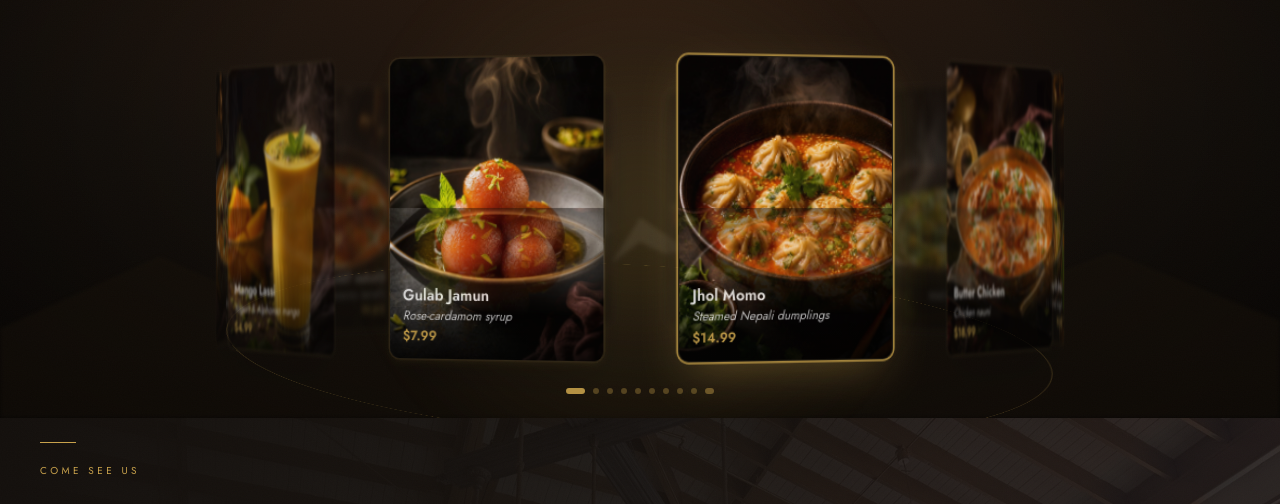
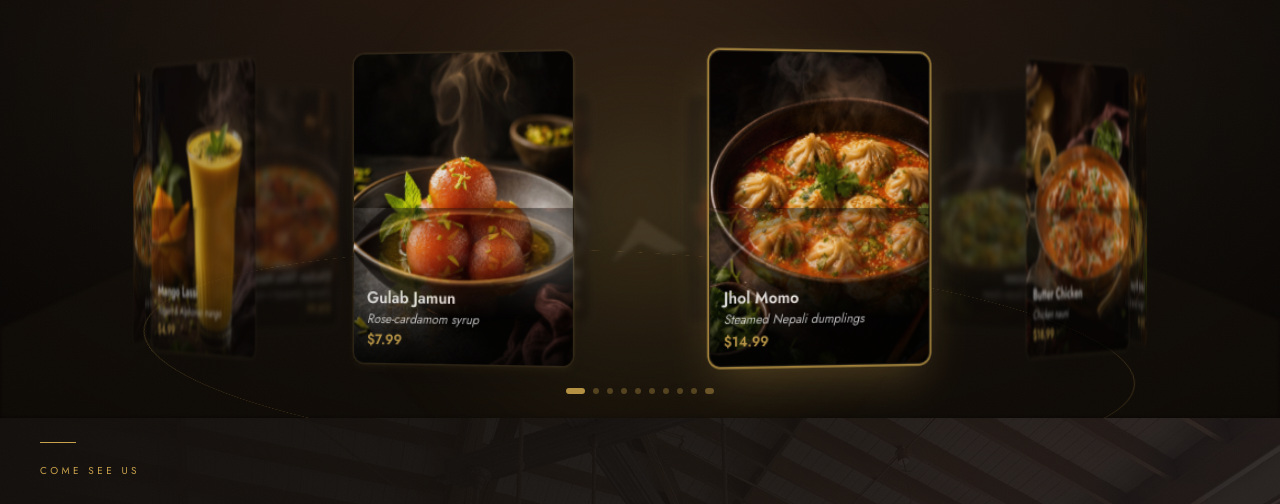
Before and after one commit to torpedo88/annapurnaoakland, a Next.js app: page / in a window 1280 px wide. Shown: the part 261-765 px from the top of the page. Built offline with nearby package versions, Linux system fonts and the light colour scheme; no server answers; the database is empty.

Commit message:
style(home): restore horizontal space between ring tiles (radius 410->490 / 215->255)

```diff
--- a/src/components/home/gallery-hero.tsx
+++ b/src/components/home/gallery-hero.tsx
@@ -117,11 +117,11 @@ export function GalleryHero() {
           items={galleryData}
           cardWidth={200}
           cardHeight={265}
-          radius={410}
+          radius={490}
           perspective={3000}
           mobileCardWidth={140}
           mobileCardHeight={186}
-          mobileRadius={215}
+          mobileRadius={255}
           mobilePerspective={1500}
           autoRotateSpeed={0.05}
           maxBlur={5}
```
